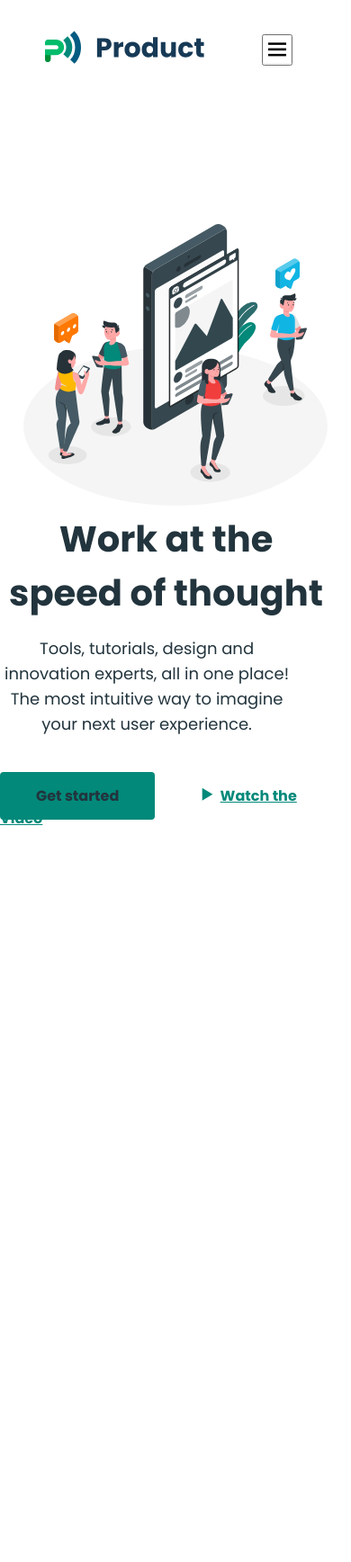
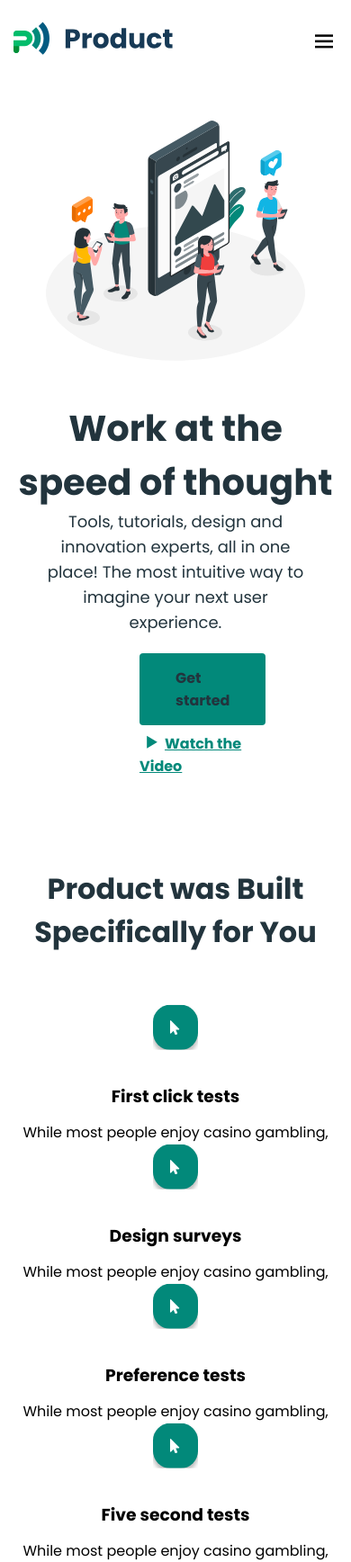
Before and after one commit to Abdurrahmon2700/reponsibble, a plain HTML site: page index.html in a window 390 px wide. Shown: the whole page at 90% size. Before the commit the page ends 1022 px from the top, so only its background shows below. Drawn offline with nearby package versions, Linux system fonts and the light colour scheme.

Commit message:
no comment

```diff
--- a/col.css
+++ b/col.css
@@ -5,10 +5,11 @@
 }
 
 .container {
+  width: 100%;
+  max-width: 1140px;
   margin: 0 auto;
-  max-width: 1190px;
-  padding-left: 50px;
-  padding-right: 50px;
+  padding: 0 15px;
+
 }
 
 .row {
--- a/index.html
+++ b/index.html
@@ -1,5 +1,6 @@
 <!DOCTYPE html>
 <html lang="en">
+
 <head>
   <meta charset="UTF-8">
   <meta http-equiv="X-UA-Compatible" content="IE=edge">
@@ -9,6 +10,7 @@
   <link rel="stylesheet" href="main.css">
   <title>Document</title>
 </head>
+
 <body>
   <div class="container">
     <header class="header">
@@ -24,27 +26,58 @@
             <li class="header__item"><a class="header__link" href="#">Resources</a></li>
             <li class="header__item"><a class="header__link active sign" href="#">Sign In</a></li>
             <li class="header__item"><a class="header__link btnheader" href="#">Sign Up</a></li>
-            <li class="header__item"><a class="header__link" href="#"><i id="modebtn" class='bx bxs-adjust bx-rotate-180' style='color:#02897a'></i></a></li>
-            <li class="header__item" id="close"><a class="header__link" href="#"><i class='bx bx-x' style='color:#ffffff'></i></a></li>
+            <li class="header__item"><a class="header__link" href="#"><i id="modebtn"
+                  class='bx bxs-adjust bx-rotate-180' style='color:#02897a'></i></a></li>
+            <li class="header__item" id="close"><a class="header__link" href="#"><i class='bx bx-x'
+                  style='color:#ffffff'></i></a></li>
           </ul>
-          <div class="header__menubtn" >
-            <button id="open"><i class='bx bx-menu'></i></button>
+          <div class="header__menubtn">
+            <button class="menu__btn" id="open"><i class='bx bx-menu'></i></button>
           </div>
         </div>
       </nav>
     </header>
-  </div>
-  <div class="row between container middle hero">
-    <div>
-      <h1 class="hero__title">Work at the speed  of thought</h1>
-       <p class="hero__text">Tools, tutorials, design and innovation experts, all in one place! The most intuitive way to imagine your next user experience.</p>
-       <div class="">
-         <a class="hero__link" href="#">Get started</a>
-         <a class="hero__active" href="#"><i class='bx bx-play' style='color:#02897a'></i>Watch the Video</a>
-       </div>
+    <div class="row between middle hero">
+      <div>
+        <h1 class="hero__title">Work at the speed of thought</h1>
+        <p class="hero__text">Tools, tutorials, design and innovation experts, all in one place! The most intuitive way
+          to imagine your next user experience.</p>
+        <div class="hero__links">
+          <a class="hero__link" href="#">Get started</a>
+          <a class="hero__active" href="#"><i class='bx bx-play' style='color:#02897a'></i>Watch the Video</a>
+        </div>
+      </div>
+      <div>
+        <img class="hero__img" src="img/amico.svg" alt="amico">
+      </div>
     </div>
-    <div><img class="hero__img" src="img/amico.svg" alt="amico"></div>
+    <main class="main">
+        <h2 class="main__title"> Product was Built Specifically for You</h2>
+        <ul class="main__list">
+          <li class="main__item">
+            <img class="main__img" src="img/cursorr.svg" alt="cursor">
+            <h3 class="main__itemtitle">First click tests</h3>
+            <p class=" main__itemtext">While most people enjoy casino gambling,</p>
+          </li>
+          <li class="main__item">
+            <img class="main__img" src="img/cursorr.svg" alt="cursor">
+            <h3 class="main__itemtitle">Design surveys</h3>
+            <p class="main__itemtext">While most people enjoy casino gambling,</p>
+          </li>
+          <li class="main__item">
+            <img class="main__img" src="img/cursorr.svg" alt="cursor">
+            <h3 class="main__itemtitle">Preference tests</h3>
+            <p class="main__itemtext">While most people enjoy casino gambling,</p>
+          </li>
+          <li class="main__item">
+            <img class="main__img" src="img/cursorr.svg" alt="cursor">
+            <h3 class="main__itemtitle">Five second tests</h3>
+            <p class="main__itemtext">While most people enjoy casino gambling,</p>
+          </li>
+        </ul>
+    </main>
   </div>
   <script src="./java.js"></script>
 </body>
+
 </html>
--- a/main.css
+++ b/main.css
@@ -79,9 +79,13 @@ body {
  font-size: 30px;
 }
 
+.menu__btn {
+  border: none;
+  /* padding: 15px; */
+  display: none;
+}
+
 .bx-menu {
-  border: none;
-  background-color: var(--backgraung-color);
   font-size: 30px;
 }
 
@@ -92,13 +96,10 @@ body {
   font-size: 30px;
   color: var(--color-1);
 }
-.header__menubtn {
-  padding: 15px;
-  display: none;
-}
-.hero {
-  display: flex;
-  padding: 120px 0 100px;
+
+.hero> div {
+  width: 50%;
+  padding-top: 25px;
 }
 
 .hero__title {
@@ -111,7 +112,7 @@ body {
   margin-bottom: 18px;
 }
 .hero__text {
-  width: 458px;
+  width: 448px;
   font-weight: normal;
   font-size: 18px;
   line-height: 28px;
@@ -127,10 +128,10 @@ body {
   font-size: 16px;
   color: var(--color-1);
   text-decoration: none;
+  display: inline-block;
 }
 .hero__active {
-  padding: 15px 40px;
-  border-radius: 4px;
+  display: inline-block;
   color: #02897A;
   font-weight: 600;
 }
@@ -141,22 +142,56 @@ body {
   top: 5px;
 }
 
-.hero__img {
-  width: 600px;
-  height: 555px;
+
+.main {
+  /* padding-top: 150px; */
 }
 
-@media screen and (max-width: 1000px) {
-  .header {
-    /* box-shadow: 0px -2px 8px rgba(0, 0, 0, 0.25); */
+.main__title {
+  width: 529px;
+  margin: auto;
+  font-weight: bold;
+  font-size: 32px;
+  line-height: 48px;
+  text-align: center;
+  color: var(--color-1);
+  margin-bottom: 56px;
+}
+
+.main__list {
+  width: 100%;
+  display: flex;
+  justify-content: space-between;
+}
+
+.main__item {
+  list-style-type: none;
+  width: 200px;
+}
+.main__img {
+  margin-bottom: 30px;
+}
+
+.main__itemtitle {
+  margin-bottom: 13px;
+}
+.main__itemtext {
+}
+
+@media screen and (max-width: 930px) {
+
+  .hero> div{
+    width: 100%;
   }
-  .header__menubtn {
+
+  .menu__btn {
    display: block;
+   background-color: white;
   }
   .header__list {
-    position: absolute;
+    position: fixed;
     top: 0;
-    right: 0;
+    right: -15px;
     width: 50vw;
     height: 100vh;
     background-color: rgba(3, 2, 2, 0.507);
@@ -171,29 +206,89 @@ body {
   .bx-x {
     display: block;
     z-index: 1000;
+    top: 40px;
+    right: 45px;
   }
-  .hero  {
+
+  .hero {
     flex-direction: column-reverse;
+    padding-bottom: 100px;
   }
+
   .hero__title {
-    width: 369px;
+    width: 100%;
     text-align: center;
+    margin: 0 auto;
   }
+
   .hero__text {
+    width: 80%;
     text-align: center;
-    width: 326px;
+    margin: 0 auto;
+    margin-bottom: 20px;
+  }
 
+  .hero__img {
+    width: 80%;
+    display: flex;
+    margin: 0 auto;
+    margin-top: 16px;
+    margin-bottom: 20px;
   }
-  .hero__img {
-    width: 338px;
-    height: 313px;
-    margin-top: 16px;
+
+  .hero__links {
+    padding-left: 50px;
+    width: 50%;
+    margin: 0 auto;
   }
-  .hero__active {
-    width: 200px;
+  .main__list {
+    width: 100%;
+  }
+  .main__item {
+    width: 33%;
   }
 }
+
 
 .show {
   display: block;
 }
+
+@media screen and (max-width: 720px) {
+  .main__title {
+    width: 100%;
+  }
+  .main__list {
+    width: 100%;
+    flex-direction: column;
+    text-align: center;
+
+    /* align-items: center; */
+    flex-flow: wrap;
+  }
+  .main__item {
+    width: 50%;
+  }
+
+
+}
+
+@media screen and (max-width: 576px) {
+
+  .main__title {
+    width: 100%;
+  }
+  .main__list {
+    width: 100%;
+    flex-direction: column;
+    text-align: center;
+
+    /* align-items: center; */
+    flex-flow: wrap;
+  }
+  .main__item {
+    width: 100%;
+  }
+
+
+}
```
Also changed, not shown: img/cursor.svg (added), img/cursorr.svg (added).
